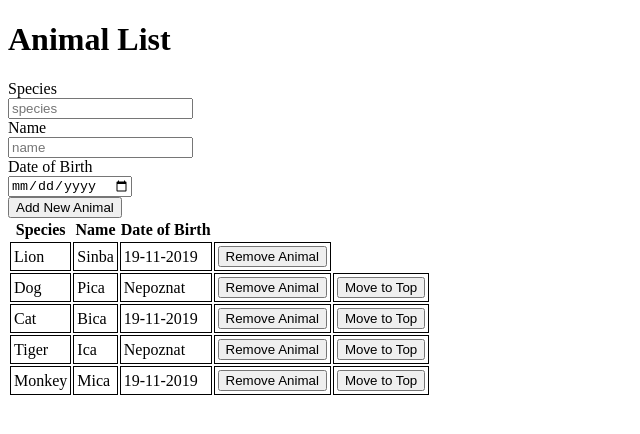
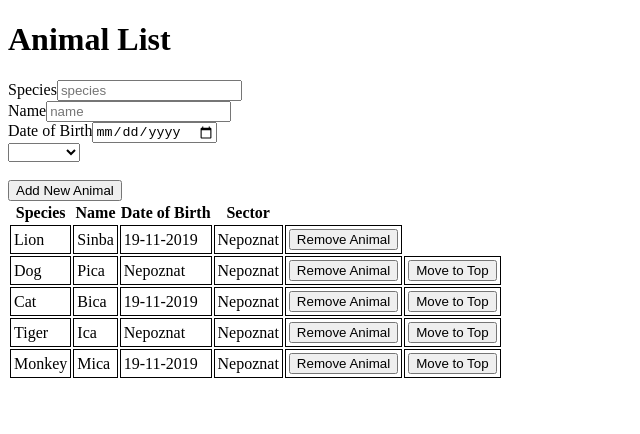
Before and after one commit to dusankaK/zoo-vue, a Vue app: page / in a window 1280 px wide. Shown: the top 434 px of the page, without its empty margins (0-640 px from the left). Built offline with nearby package versions, Linux system fonts and the light colour scheme.

Commit message:
Zadatak 6

```diff
--- a/src/components/AnimalList.vue
+++ b/src/components/AnimalList.vue
@@ -3,12 +3,16 @@
         <h1>Animal List</h1>
 
     <form @submit.prevent>
-        <label>Species</label><br>
+        <label>Species</label>
         <input v-model= "newAnimal.species" type="text" placeholder="species"><br>
-        <label>Name</label><br>
+        <label>Name</label>
         <input v-model= "newAnimal.name" type="text" placeholder="name"><br>
-        <label>Date of Birth</label><br>
+        <label>Date of Birth</label>
         <input v-model= "newAnimal.dateOfBirth" type="date"><br>
+        <select v-model="newAnimal.sector">Sectors
+            <option v-for="(sector, key) in sectors" :key="key">{{ sector }}</option>
+
+        </select><br><br>
         <button @click="addAnimal" type="submit">Add New Animal</button>
 
     </form>
@@ -18,14 +22,17 @@
             <th>Species</th>
             <th>Name</th>
             <th>Date of Birth</th>
+            <th>Sector</th>
         </tr>
 
         <tr v-for="(animal, key) in animals" :key="key">
             <td>{{ animal.species}}</td>
             <td>{{ animal.name}}</td>
             <td>{{ animal.dateOfBirth ? animal.dateOfBirth : 'Nepoznat' }}</td>
+            <td>{{ animal.sector ? animal.sector : 'Nepoznat' }}</td>
+
             <td>
-                <button @click="removeAnimal(key)">Remove Animal</button>
+                    <button @click="removeAnimal(key)">Remove Animal</button>
             </td>
              <td v-if="key > 0">
                 <button @click="moveToTop(key)">Move to Top</button>
@@ -49,7 +56,8 @@ export default {
                 {species: "Monkey", name: "Mica", dateOfBirth: moment().format("DD-MM-YYYY")},
             ],
 
-            newAnimal: {}
+            newAnimal: {},
+            sectors: ['Cats', 'Dogs', 'Tigers', 'Monkies', 'Lions'],
         }
     },
 
```
